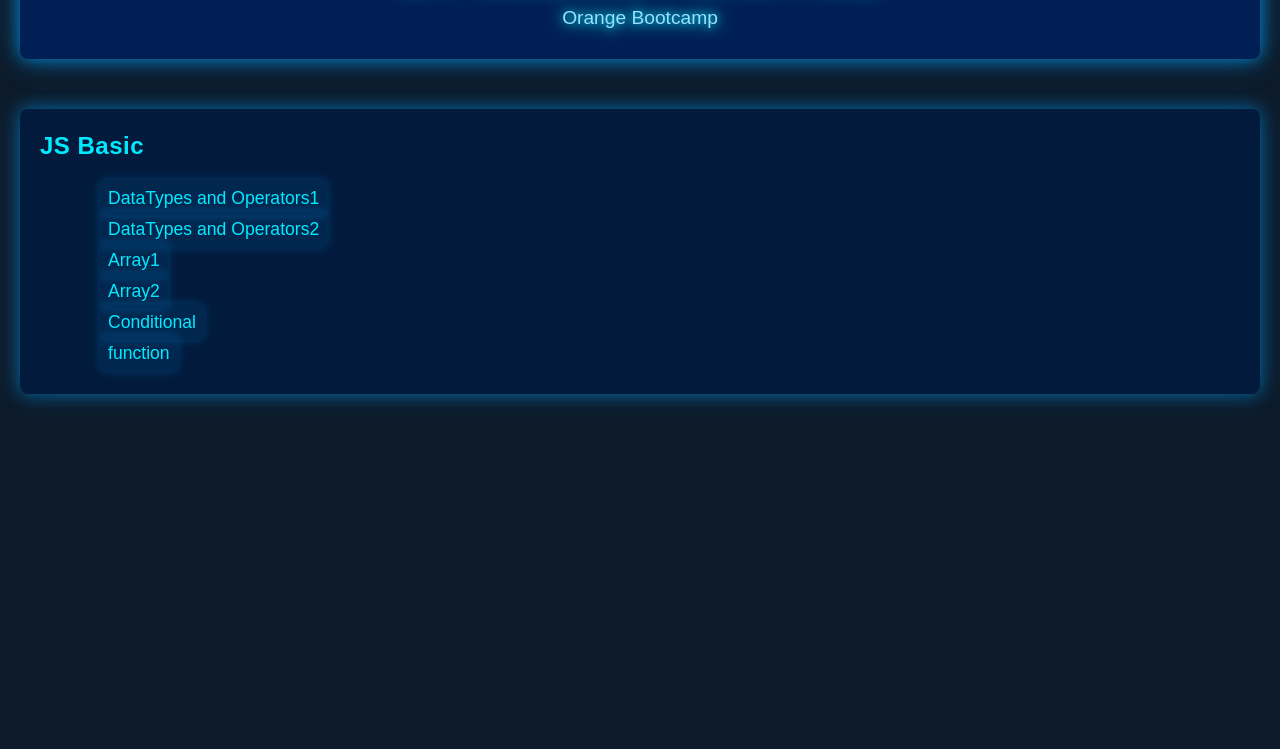
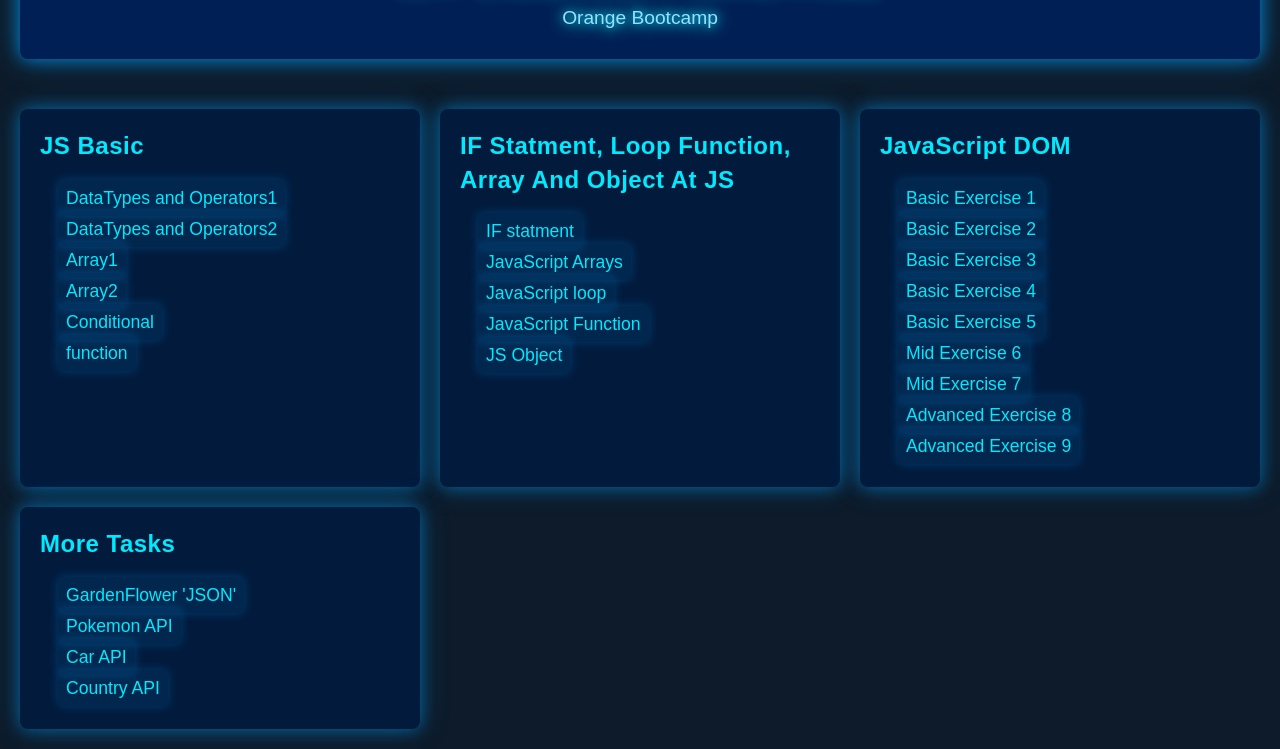
Before and after one commit to sujoodaljundi/Solve_JS_task, a plain HTML site: page index.html in a window 1280 px wide. Shown: the part 98-847 px from the top of the page. Before the commit the page ends 800 px from the top, so only its background shows below. Drawn offline with Linux system fonts and the light colour scheme.

Commit message:
edit index page

```diff
--- a/index.html
+++ b/index.html
@@ -142,6 +142,40 @@
                 <li><a href="js basic/function1.html" target="_blank">function</a></li>
             </ul>
         </div>
+        <div class="card">
+            <h3>IF statment, loop function, Array and object at JS</h3>
+            <ul>
+                <li><a href="JS tasks2/IF Statement.html" target="_blank">IF statment</a></li>
+                <li><a href="JS tasks2/JavaScript Arrays .html" target="_blank">JavaScript Arrays</a></li>
+                <li><a href="JS tasks2/JavaScript loops.html" target="_blank">JavaScript loop</a></li>
+                <li><a href="JS tasks2/JavaScript Functions .html" target="_blank">JavaScript Function</a></li>
+                <li><a href="JS tasks2/Objects.html" target="_blank">JS Object </a></li>
+            </ul>
+        </div>
+        <div class="card">
+            <h3>JavaScript DOM </h3>
+            <ul>
+                <li><a href="JavaScript DOM/exc1.html" target="_blank"> Basic Exercise 1</a></li>
+                <li><a href="JavaScript DOM/exc2.html" target="_blank"> Basic Exercise 2</a></li>
+                <li><a href="JavaScript DOM/exc3.html" target="_blank"> Basic Exercise 3</a></li>
+                <li><a href="JavaScript DOM/exc4.html" target="_blank"> Basic Exercise 4</a></li>
+                <li><a href="JavaScript DOM/exc5.html" target="_blank"> Basic Exercise 5</a></li>
+                <li><a href="JavaScript DOM/exc6.html" target="_blank"> Mid Exercise 6</a></li>
+                <li><a href="JavaScript DOM/exc7.html" target="_blank"> Mid Exercise 7</a></li>
+                <li><a href="JavaScript DOM/exc8.html" target="_blank"> Advanced Exercise 8</a></li>
+                <li><a href="JavaScript DOM/exc 9.html" target="_blank"> Advanced Exercise 9</a></li>
+            </ul>
+        </div>
+        <div class="card">
+            <h3>More Tasks </h3>
+            <ul>
+                <li><a href="tskgarden/GardenFlower.html" target="_blank"> GardenFlower 'JSON'</a></li>
+                <li><a href="pokeap/api.html" target="_blank"> Pokemon API</a></li>
+                <li><a href="car api/api.html" target="_blank"> Car API</a></li>
+                <li><a href="cauntry api/api.html" target="_blank"> Country API</a></li>
+
+            </ul>
+        </div>
     </section>
 </body>
 </html>
```
